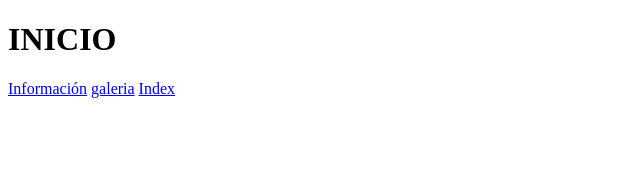
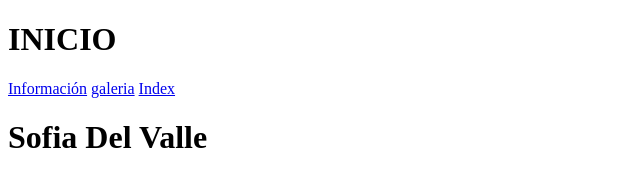
Before and after one commit to Abril1278/Proyecto_ciberseguridad, a plain HTML site: page index.html in a window 1280 px wide. Shown: the whole page, without its empty margins (0-640 px from the left). Drawn offline with Linux system fonts and the light colour scheme.

Commit message:
Subiendo actualizaciones

```diff
--- a/index.html
+++ b/index.html
@@ -12,5 +12,7 @@
     <a href = "informacion.html"> Información</a>
     <a href = "galeria.html"> galeria</a>
     <a href = "index.html"> Index</a>
+
+    <h1>Sofia Del Valle</h1>
 </body>
 </html>
```
